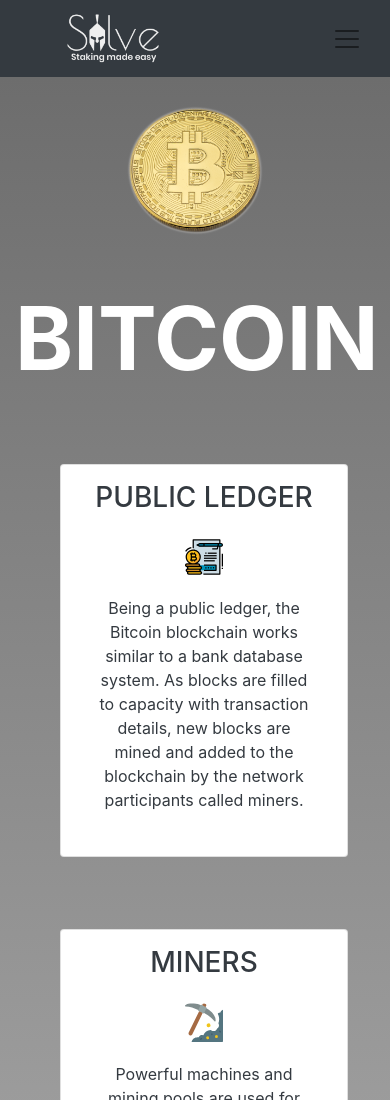
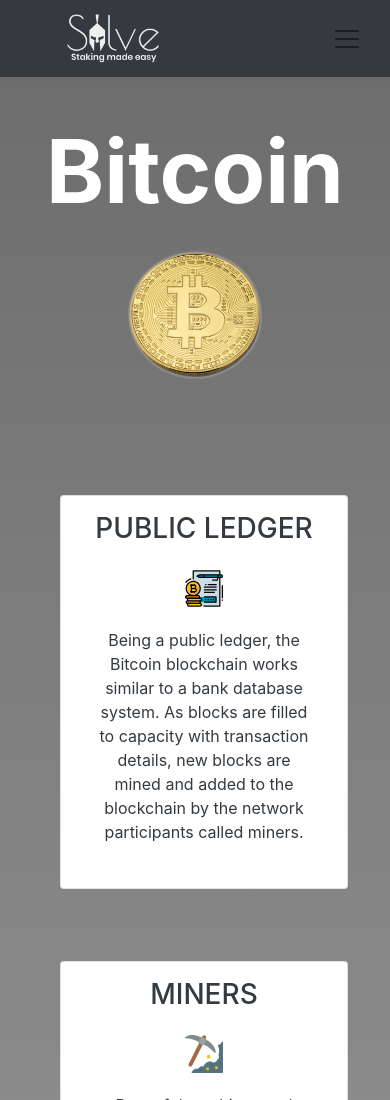
Before and after one commit to Shift4change/solveremake, a React (Create React App) app in the folder client/: page /bitcoin in a window 390 px wide. Shown: the top 1100 px of the page. Built offline with nearby package versions, Linux system fonts and the light colour scheme.

Commit message:
Binfo page looks good in mobile form

```diff
--- a/client/src/pages/bitcoinInfo.js
+++ b/client/src/pages/bitcoinInfo.js
@@ -33,7 +33,7 @@ class BitcoinD extends Component {
             <div>
                 {/* // <React.Fragment> */}
                 <HeaderDetails className="container-fluid align-items-center">
-                <h1 className="display-2 font-weight-bold "> <img src={front} alt='Plutus' className="card-img-top mb-5"style={{width:"150px", height:"150px"}}  />BITCOIN</h1>
+                <h1 className="display-2 font-weight-bold " id="front" >Bitcoin <img src={front} alt='Front'  className="card-img-top mt-2  mb-5"style={{width:"150px", height:"150px"}}  /></h1>
 
 
 
@@ -44,7 +44,7 @@ class BitcoinD extends Component {
 
 
                     <div className="container ">
-                        <div className="row mt-3">
+                        <div className="row mt-2">
                             <div className="col-10 col-lg-4 mx-auto mt-4 mb-5">
                                 <div className="card" style={{ width: "18rem" }}>
                                     <h3 className="card-title text-uppercase mt-3">Public Ledger</h3>
@@ -200,7 +200,7 @@ class BitcoinD extends Component {
                             </div>
                         </div>
                     </div>
-
+                    <br></br>
                 </HeaderDetails>
                 <br></br>
 
@@ -219,7 +219,7 @@ export default BitcoinD;
 
 const HeaderDetails = styled.header`
 background: linear-gradient(rgba(109,109,109), rgba(255,255,255));
-height: 380vh;
+height: 100%;
 /* text-transform: uppercase; */
 color: var(--mainWhite);
 text-align: center;
@@ -293,6 +293,11 @@ i:hover {
         align-self:start;
         display: table;
     }
+    #front{
+      padding-top:42px;
+      padding-bottom:-15px;
+
+    }
 
 }
 `;
```
